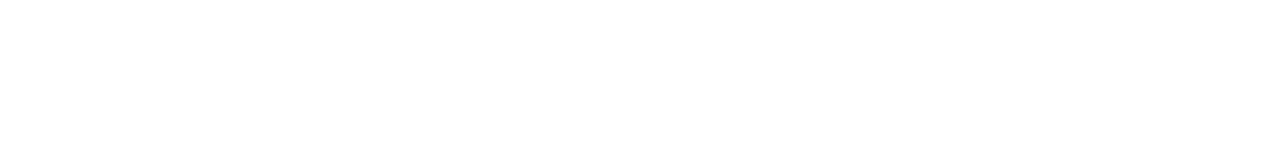
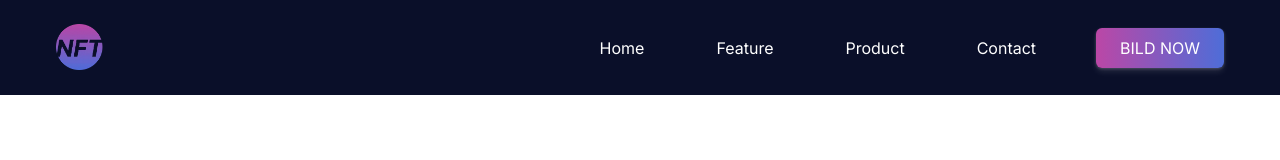
Before and after one commit to AmirhoseinAmin/NFT, a website: page index.html in a window 1280 px wide. Drawn offline with nearby package versions, Linux system fonts and the light colour scheme.

Commit message:
Complete header styling

```diff
--- a/index.html
+++ b/index.html
@@ -19,7 +19,7 @@
     <link rel="preconnect" href="https://fonts.googleapis.com" />
     <link rel="preconnect" href="https://fonts.gstatic.com" crossorigin />
     <link
-      href="https://fonts.googleapis.com/css2?family=Montserrat+Alternates:ital,wght@0,100;0,200;0,300;0,400;0,500;0,600;0,700;0,800;0,900;1,100;1,200;1,300;1,400;1,500;1,600;1,700;1,800;1,900&display=swap"
+      href="https://fonts.googleapis.com/css2?family=Inter:ital,opsz,wght@0,14..32,100..900;1,14..32,100..900&display=swap"
       rel="stylesheet"
     />
 
@@ -50,7 +50,36 @@
     --------------------|📝 : Header
     -->
 
-    <header></header>
+    <header>
+      <div class="navigation container">
+        <a href="#">
+          <picture>
+            <source srcset="img/logo-min.webp" />
+            <img src="img/logo-min.png" alt="Logo" class="navigation__logo" />
+          </picture>
+        </a>
+
+        <nav class="navigation__nav">
+          <ul class="navigation__ul">
+            <li class="navigation__li">
+              <a href="#" class="navigation__a">Home</a>
+            </li>
+            <li class="navigation__li">
+              <a href="#" class="navigation__a">Feature</a>
+            </li>
+            <li class="navigation__li">
+              <a href="#" class="navigation__a">Product</a>
+            </li>
+            <li class="navigation__li">
+              <a href="#" class="navigation__a">Contact</a>
+            </li>
+            <li class="navigation__li">
+              <a href="#" class="btn">BILD NOW</a>
+            </li>
+          </ul>
+        </nav>
+      </div>
+    </header>
 
     <!--
     --------------------|📝 : Main
--- a/sass/base/_typography.scss
+++ b/sass/base/_typography.scss
@@ -1,5 +1,5 @@
 body {
-  font-family: "Montserrat Alternates", sans-serif;
+  font-family: "Inter", sans-serif;
   font-weight: 400;
   line-height: 1;
 }
--- a/sass/components/_button.scss
+++ b/sass/components/_button.scss
@@ -0,0 +1,33 @@
+/*
+--------------------|📝 : Btns
+*/
+
+.btn {
+  &:link,
+  &:visited {
+    padding: 1.2rem 2.4rem;
+    display: inline-block;
+    font-size: 1.6rem;
+    color: $color-white;
+    text-decoration: none;
+    background: linear-gradient(to right, $color-tertiary, $color-secondary);
+    border-radius: 0.6rem;
+    backface-visibility: hidden;
+    box-shadow: 0 4px 6px rgba(255, 255, 255, 0.1),
+      0 1px 3px rgba(255, 255, 255, 0.2);
+    transition: all 0.3s;
+  }
+
+  &:hover {
+    transform: translateY(-0.3rem);
+    box-shadow: 0 4px 3px rgba(255, 255, 255, 0.1),
+      0 1px 1px rgba(255, 255, 255, 0.2);
+  }
+
+  &:active,
+  &:focus-visible {
+    transform: translateY(-0.1rem);
+    box-shadow: 0 2px 3px rgba(255, 255, 255, 0.1),
+      0 1px 1px rgba(255, 255, 255, 0.2);
+  }
+}
--- a/sass/layout/_header.scss
+++ b/sass/layout/_header.scss
@@ -0,0 +1,60 @@
+/*
+--------------------|📝 : Header
+*/
+
+header {
+  background-color: $color-primary;
+
+  .navigation {
+    padding-block: 2.4rem;
+    @include flex(0, center, space-between, null);
+
+    &__logo {
+      width: 4.8rem;
+      transition: all 0.3s;
+
+      &:hover {
+        transform: scale(1.2);
+      }
+    }
+
+    &__ul {
+      @include flex(4.8, center, space-between, null);
+      list-style: none;
+    }
+
+    &__a {
+      padding: 1.2rem;
+      display: inline-block;
+      position: relative;
+      font-size: 1.6rem;
+      color: $color-white;
+      text-decoration: none;
+      backface-visibility: hidden;
+      z-index: 0;
+
+      &::after {
+        width: 100%;
+        height: 0.2rem;
+        content: "";
+        position: absolute;
+        @include absCenter;
+        background: linear-gradient(
+          to right,
+          $color-tertiary,
+          $color-secondary
+        );
+        z-index: -1;
+        opacity: 0;
+        transition: all 0.3s;
+      }
+
+      &:hover::after {
+        height: 100%;
+        opacity: 1;
+        border-top-left-radius: 2rem;
+        border-bottom-right-radius: 2rem;
+      }
+    }
+  }
+}
```
Also changed, not shown: README.md, css/style.css, img/Ellipse 2-min.webp (added), img/Ellipse 2.webp (deleted), img/Ellipse 3-min.webp (added), img/Ellipse 3.webp (deleted), img/logo-min.png (added), img/logo-min.webp (added), 1 other file.
